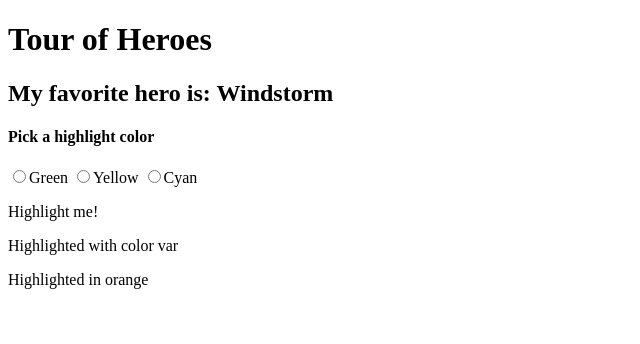
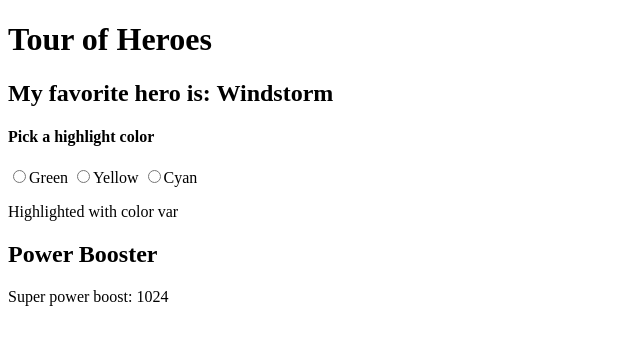
Before and after one commit to kbtganesh/angular-basics, an Angular app: page /dashboard in a window 1280 px wide. Shown: the top 344 px of the page, without its empty margins (0-640 px from the left). Built offline with nearby package versions, Linux system fonts and the light colour scheme; what angular-in-memory-web-api would draw is missing.

Commit message:
custom pipe added

```diff
--- a/src/app/app.component.ts
+++ b/src/app/app.component.ts
@@ -11,9 +11,8 @@ import { Component } from '@angular/core';
       <input type="radio" name="colors" (click)="color='yellow'">Yellow
       <input type="radio" name="colors" (click)="color='cyan'">Cyan
     </div>
-    <p appHighlight>Highlight me!</p>
     <p [appHighlight]="color" [highlightColor2]="'orange'">Highlighted with color var</p>
-    <p appHighlight [highlightColor2]="'orange'">Highlighted in orange</p>
+    <app-power-booster></app-power-booster>
     `
 })
 export class AppComponent {
--- a/src/app/app.module.ts
+++ b/src/app/app.module.ts
@@ -13,10 +13,15 @@ import { AppRoutingModule } from './app-routing.module';
 import { DashboardComponent } from './dashboard/dashboard.component';
 import { HeroSearchComponent } from './hero-search/hero-search.component';
 import { HighlightDirective } from './highlight.directive';
+import { PowerBoosterComponent } from './power-booster.component';
+import { ExponentialStrengthPipe } from './exponential-strength.pipe';
+
 
 @NgModule({
   declarations: [
     AppComponent,
+    PowerBoosterComponent,
+    ExponentialStrengthPipe,
     CastComponent,
     CastDetailsComponent,
     MessagesComponent,
--- /dev/null
+++ b/src/app/exponential-strength.pipe.ts
@@ -0,0 +1,18 @@
+import { Pipe, PipeTransform } from '@angular/core';
+/*
+ * Raise the value exponentially
+ * Takes an exponent argument that defaults to 1.
+ * Usage:
+ *   value | exponentialStrength:exponent
+ * Example:
+ *   {{ 2 | exponentialStrength:10 }}
+ *   formats to: 1024
+*/
+@Pipe({name: 'exponentialStrength'})
+export class ExponentialStrengthPipe implements PipeTransform {
+  transform(value: number, exponent: string, test: number): number {
+    console.log('test', test);
+    const exp = parseFloat(exponent);
+    return Math.pow(value, isNaN(exp) ? 1 : exp);
+  }
+}
--- /dev/null
+++ b/src/app/power-booster.component.ts
@@ -0,0 +1,10 @@
+import { Component } from '@angular/core';
+
+@Component({
+  selector: 'app-power-booster',
+  template: `
+    <h2>Power Booster</h2>
+    <p>Super power boost: {{2 | exponentialStrength: 10}}</p>
+  `
+})
+export class PowerBoosterComponent { }
```
